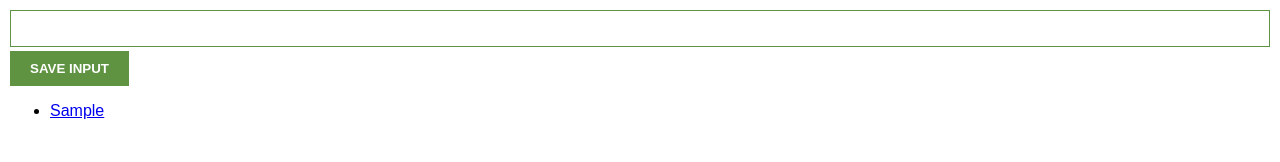
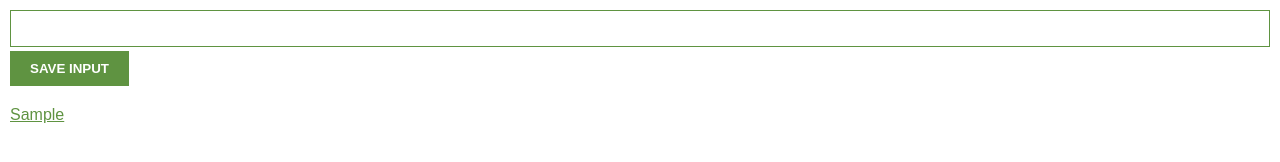
Before and after one commit to kritydangol/Playground-JS, a plain HTML site: page js-chrome-extension/index.html in a window 1280 px wide. Both pictures are taken after typing "Sample" into the empty fields and a click on the button "SAVE INPUT". Drawn offline with Linux system fonts and the light colour scheme.

Commit message:
minor css updated

```diff
--- a/js-chrome-extension/index.css
+++ b/js-chrome-extension/index.css
@@ -19,3 +19,19 @@ button {
     border: none;
     font-weight: bold;
 }
+
+
+/* STYLE THE LIST ACCORDING TO THE DESIGN */
+ul {
+    margin-top: 20px;
+    list-style: none;
+    padding-left: 0;
+}
+
+li {
+    margin-top: 5px;
+}
+
+a {
+    color: #5f9341;
+}
```
